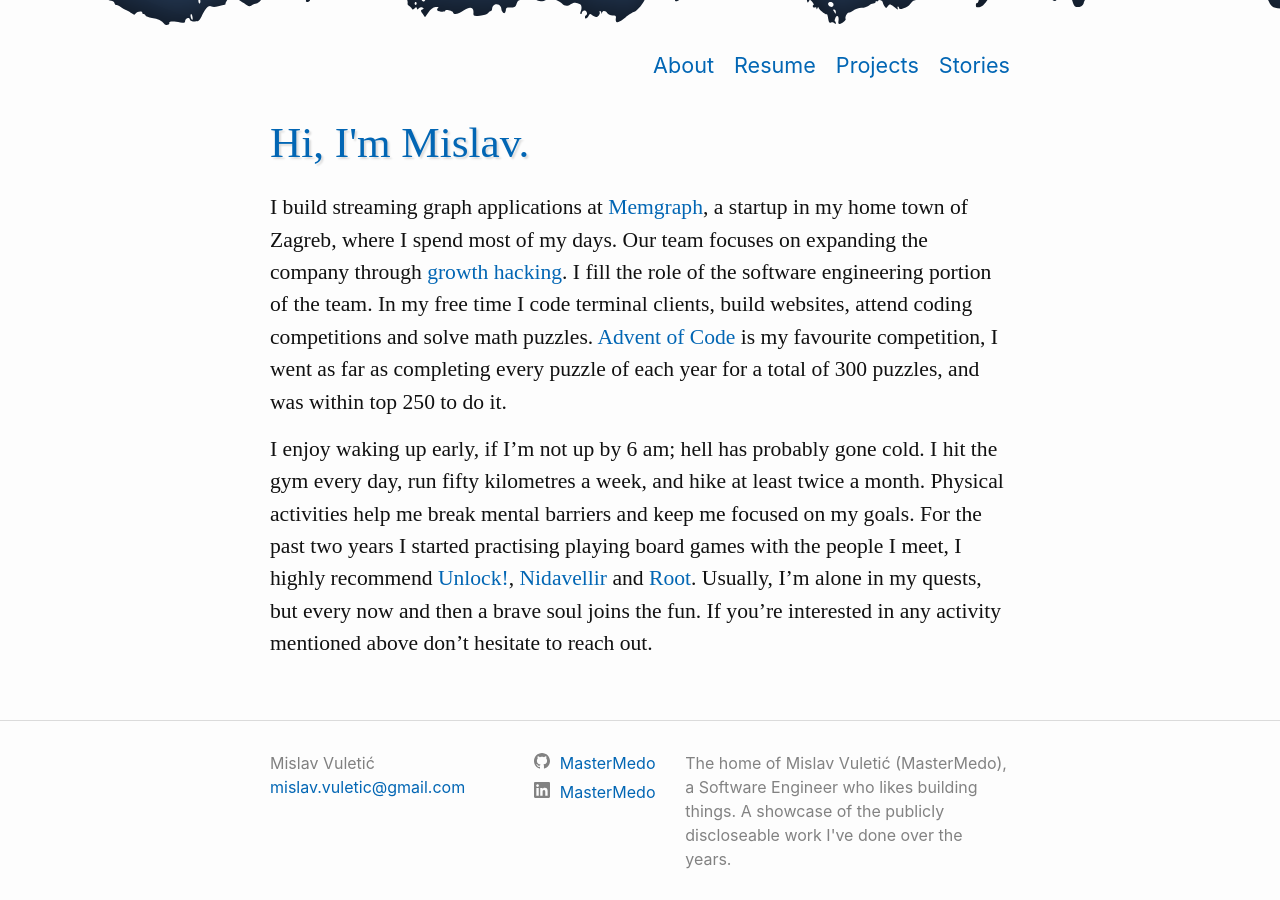
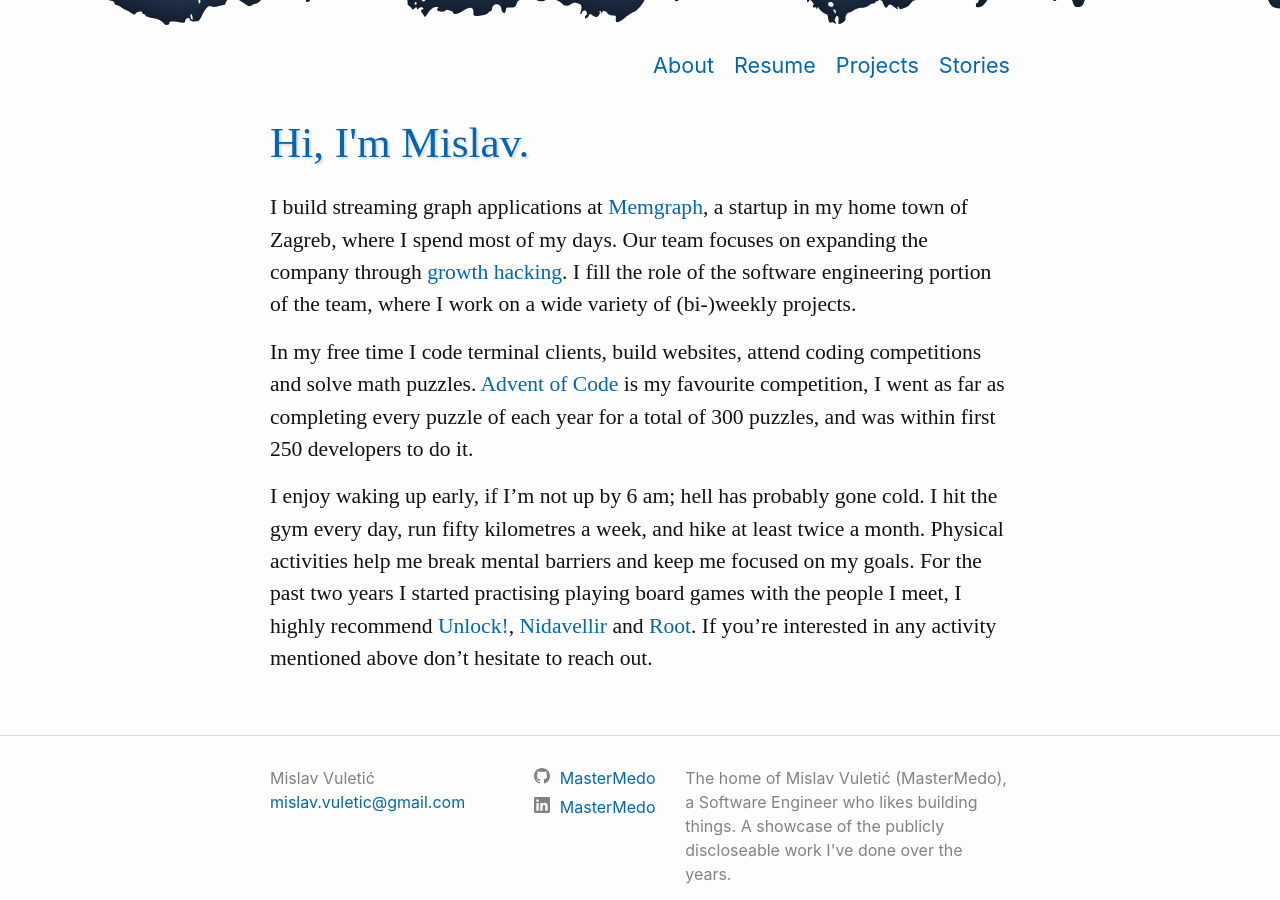
Before and after one commit to MasterMedo/mastermedo.github.io, a Jekyll site: the page built from about.md, in a window 1280 px wide and 900 px high, scrolled down 564 px. Built offline with Jekyll 4.4.1, drawn with Linux system fonts in a browser that asks for light colours.

Commit message:
update about me page

```diff
--- a/about.md
+++ b/about.md
@@ -9,13 +9,13 @@ redirect_from: /
 
 I build streaming graph applications at [Memgraph](https://memgraph.com), a startup in my home town of Zagreb, where I spend most of my days.
 Our team focuses on expanding the company through [growth hacking](https://en.wikipedia.org/wiki/Growth_hacking).
-I fill the role of the software engineering portion of the team.
+I fill the role of the software engineering portion of the team, where I work on a wide variety of (bi-)weekly projects.
+
 In my free time I code terminal clients, build websites, attend coding competitions and solve math puzzles.
-[Advent of Code](https://adventofcode.com) is my favourite competition, I went as far as completing every puzzle of each year for a total of 300 puzzles, and was within top 250 to do it.
+[Advent of Code](https://adventofcode.com) is my favourite competition, I went as far as completing every puzzle of each year for a total of 300 puzzles, and was within first 250 developers to do it.
 
 I enjoy waking up early, if I'm not up by 6 am; hell has probably gone cold.
 I hit the gym every day, run fifty kilometres a week, and hike at least twice a month.
 Physical activities help me break mental barriers and keep me focused on my goals.
 For the past two years I started practising playing board games with the people I meet, I highly recommend [Unlock!](https://www.spacecowboys.fr/unlock-english), [Nidavellir](https://www.grrre-games.com/nidavellir) and [Root](https://ledergames.com/products/root-a-game-of-woodland-might-and-right).
-Usually, I'm alone in my quests, but every now and then a brave soul joins the fun.
 If you're interested in any activity mentioned above don't hesitate to reach out.
```
